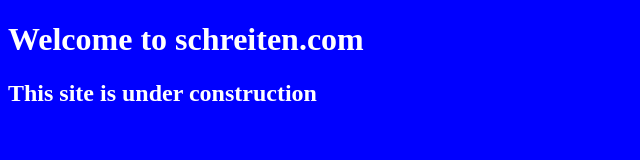
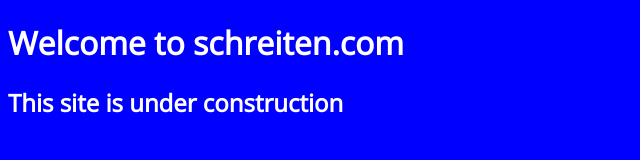
Before and after one commit to shayakbanerjee99/shreiten, a plain HTML site: page index.html in a window 1280 px wide. Shown: the whole page, without its empty margins (0-640 px from the left). Drawn offline with nearby package versions, Linux system fonts and the light colour scheme.

Commit message:
Update index.html

```diff
--- a/index.html
+++ b/index.html
@@ -4,9 +4,10 @@
     <meta charset="UTF-8">
     <meta name="viewport" content="width=device-width, initial-scale=1.0">
     <meta http-equiv="X-UA-Compatible" content="ie=edge">
+    <link href="https://fonts.googleapis.com/css?family=Open+Sans" rel="stylesheet">
     <title>Schreiten</title>
 </head>
-<body style="background:blue; color:white" >
+<body style="background:blue; color:white; font-family: 'Open Sans', sans-serif;" >
     <h1>Welcome to schreiten.com</h1>
     <h2>This site is under construction</h2>
 </body>
```
